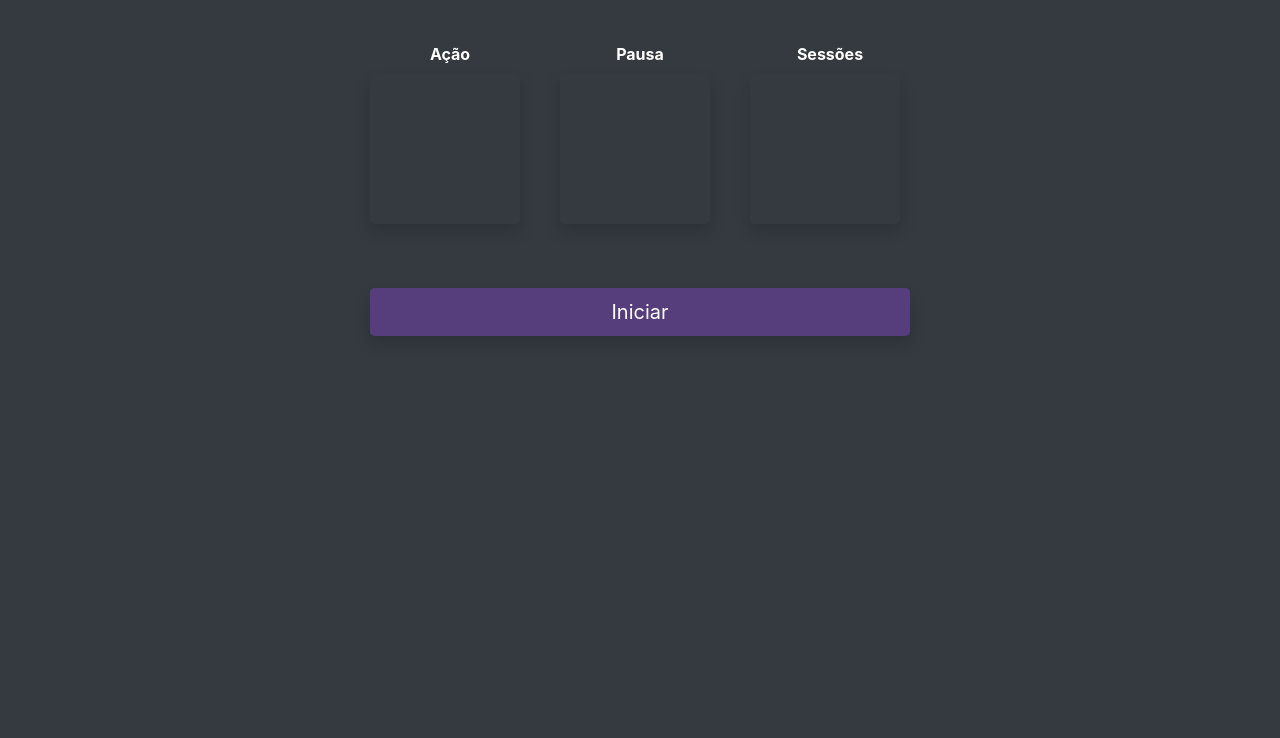
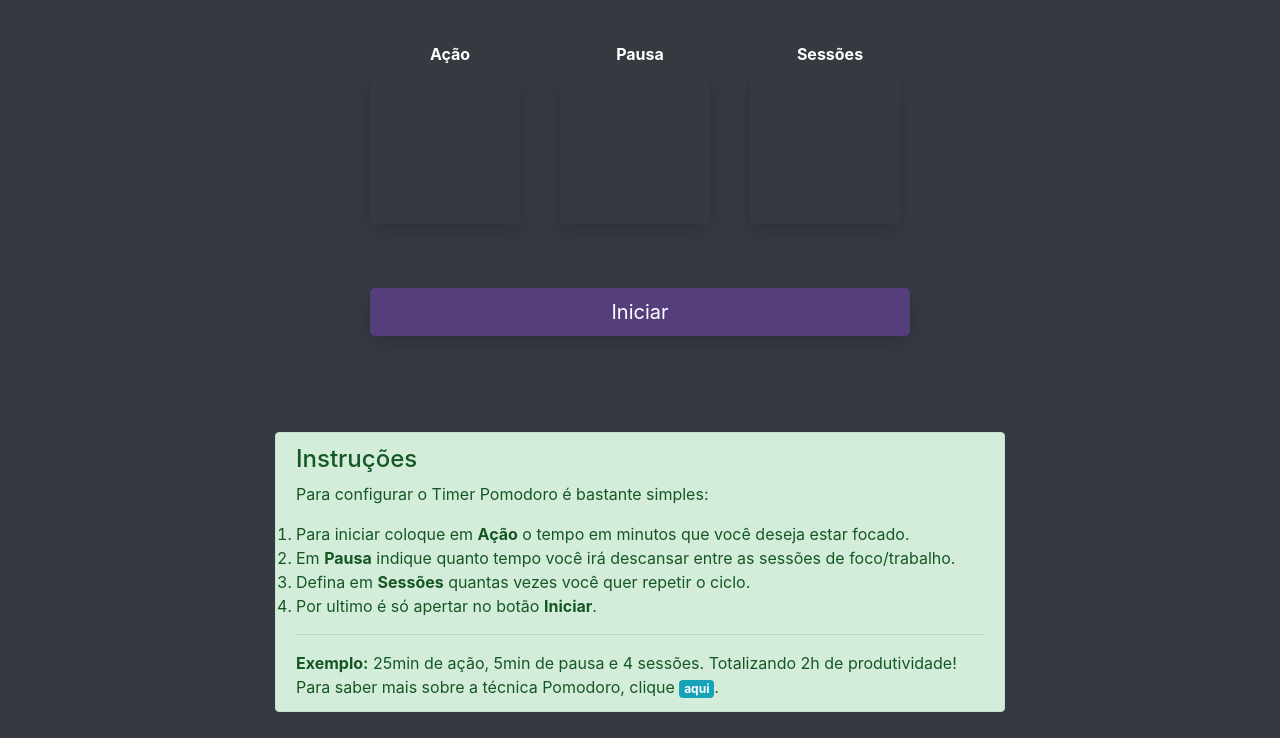
Before and after one commit to Henry-Januario/timer-pomodoro, a plain HTML site: page index.html in a window 1280 px wide. Shown: the part 62-800 px from the top of the page. Drawn offline with nearby package versions, Linux system fonts and the light colour scheme.

Commit message:
Inserindo as instruções

```diff
--- a/index.html
+++ b/index.html
@@ -98,6 +98,25 @@
                     </div>
                 </div>
                 <!-- /Config -->
+
+                <!-- Instruções -->
+                <div class="alert alert-success" role="alert">
+                    <h4 class="alert-heading">Instruções</h4>
+                    <p>Para configurar o Timer Pomodoro é bastante simples:
+                        <ol>
+                            <li>Para iniciar coloque em <strong>Ação</strong> o tempo em minutos que você deseja estar focado.</li>
+                            <li>Em <strong>Pausa</strong> indique quanto tempo você irá descansar entre as sessões de foco/trabalho.</li>
+                            <li>Defina em <strong>Sessões</strong> quantas vezes você quer repetir o ciclo.</li>
+                            <li>Por ultimo é só apertar no botão <strong>Iniciar</strong>.</li>
+                        </ol>
+                    </p>
+                    <hr>
+                    <p class="mb-0"><strong>Exemplo:</strong> 25min de ação, 5min de pausa e 4 sessões. Totalizando 2h de produtividade! <br>
+                        Para saber mais sobre a técnica Pomodoro, clique <strong><a href="https://www.napratica.org.br/pomodoro/" class="badge badge-info">aqui</a></strong>.
+                    </p>
+                  </div>
+
+                <!-- /Instruções -->
             </div>
 
         </div>
```
